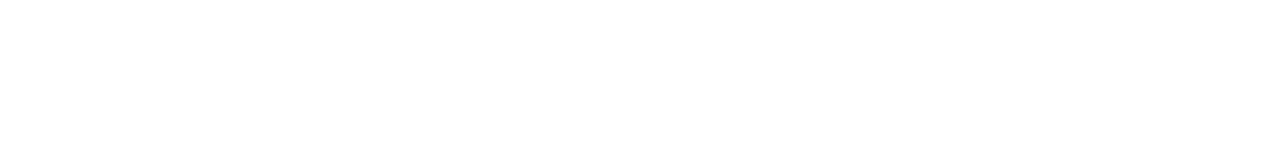
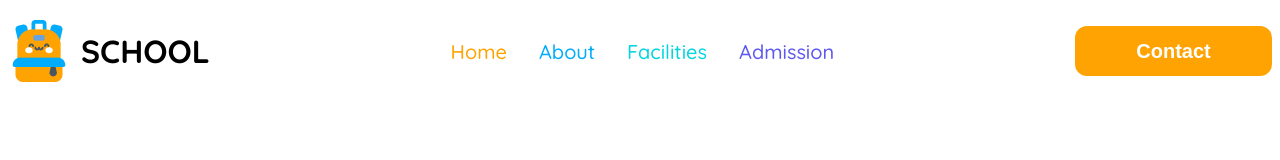
Before and after one commit to rahuldm/Kids-School, a plain HTML site: page index.html in a window 1280 px wide. Drawn offline with Linux system fonts and the light colour scheme.

Commit message:
nav done

```diff
--- a/index.html
+++ b/index.html
@@ -4,12 +4,37 @@
 <head>
     <meta charset="UTF-8">
     <meta name="viewport" content="width=device-width, initial-scale=1.0">
+    <script src="https://kit.fontawesome.com/8733ac514e.js" crossorigin="anonymous"></script>
     <link rel="stylesheet" href="styles/style.css">
     <title>Kids-School</title>
 </head>
 
-<body>
+<body class="quicksand">
+    <header>
+        <nav class="navbar display-flex">
+            <div class="nav-logo display-flex">
+                <img src="assets/logo.png" alt="">
+                <span class="school-title">SCHOOL</span>
+            </div>
+            <div class="hamburger-menu">
+                <p><i class="fa-solid fa-bars fa-2xl"></i></p>
+            </div>
 
+            <div class="navbar-items display-flex">
+                <a class="orange" href="">Home</a>
+                <a class="skyblue" href="">About</a>
+                <a class="sattleblue" href="">Facilities</a>
+                <a class="blue" href="">Admission</a>
+            </div>
+            <button class="btn-primary white orange-bg ">Contact</button>
+        </nav>
+    </header>
+    <main>
+
+    </main>
+    <footer>
+
+    </footer>
 </body>
 
 </html>
--- a/styles/style.css
+++ b/styles/style.css
@@ -1 +1,125 @@
 @import url('https://fonts.googleapis.com/css2?family=Quicksand:wght@300..700&display=swap');
+
+.quicksand {
+    font-family: "Quicksand", serif;
+    font-optical-sizing: auto;
+    font-style: normal;
+}
+
+/* color section */
+.white {
+    color: white;
+}
+
+.black {
+    color: rgb(17, 17, 17);
+
+}
+
+.orange {
+    color: rgb(254, 163, 1);
+}
+
+
+.skyblue {
+    color: rgb(1, 172, 253);
+}
+
+.sattleblue {
+    color: rgb(5, 212, 223);
+
+}
+
+.blue {
+    color: rgb(93, 88, 239);
+}
+
+/* background color */
+.orange-bg {
+    background: rgb(254, 163, 1);
+}
+
+.black-bg {
+    background: black;
+}
+
+/* shared style */
+.display-flex {
+    display: flex;
+}
+
+/* navbar styles */
+.nav-logo img {
+    width: 62px;
+    height: 62px;
+    margin-right: 11px;
+}
+
+.hamburger-menu {
+    display: none;
+}
+
+nav a {
+    text-decoration: none;
+}
+
+.navbar {
+    max-width: 1440px;
+    margin: 20px auto;
+    justify-content: space-between;
+    align-items: center;
+}
+
+.nav-logo {
+    align-items: center;
+}
+
+.navbar span {
+    font-size: 2rem;
+    font-weight: 700;
+
+}
+
+.navbar-items {
+    gap: 32px;
+}
+
+.navbar-items a {
+    font-size: 1.25rem;
+    font-weight: 500;
+}
+
+.btn-primary {
+    font-size: 1.25rem;
+    font-weight: 700;
+
+    border-radius: 12px;
+    width: 197px;
+    height: 50px;
+    border: none;
+}
+
+
+
+
+/* responsive  */
+@media screen and (max-width: 768px) {
+    .navbar {
+        justify-content: space-between;
+        border-bottom: 0.5px solid rgb(254, 163, 1);
+        padding: 10px 20px;
+
+    }
+
+
+    .nav-logo span,
+    .btn-primary,
+    .navbar-items {
+        display: none;
+    }
+
+    .hamburger-menu {
+        display: initial;
+    }
+
+}
```
